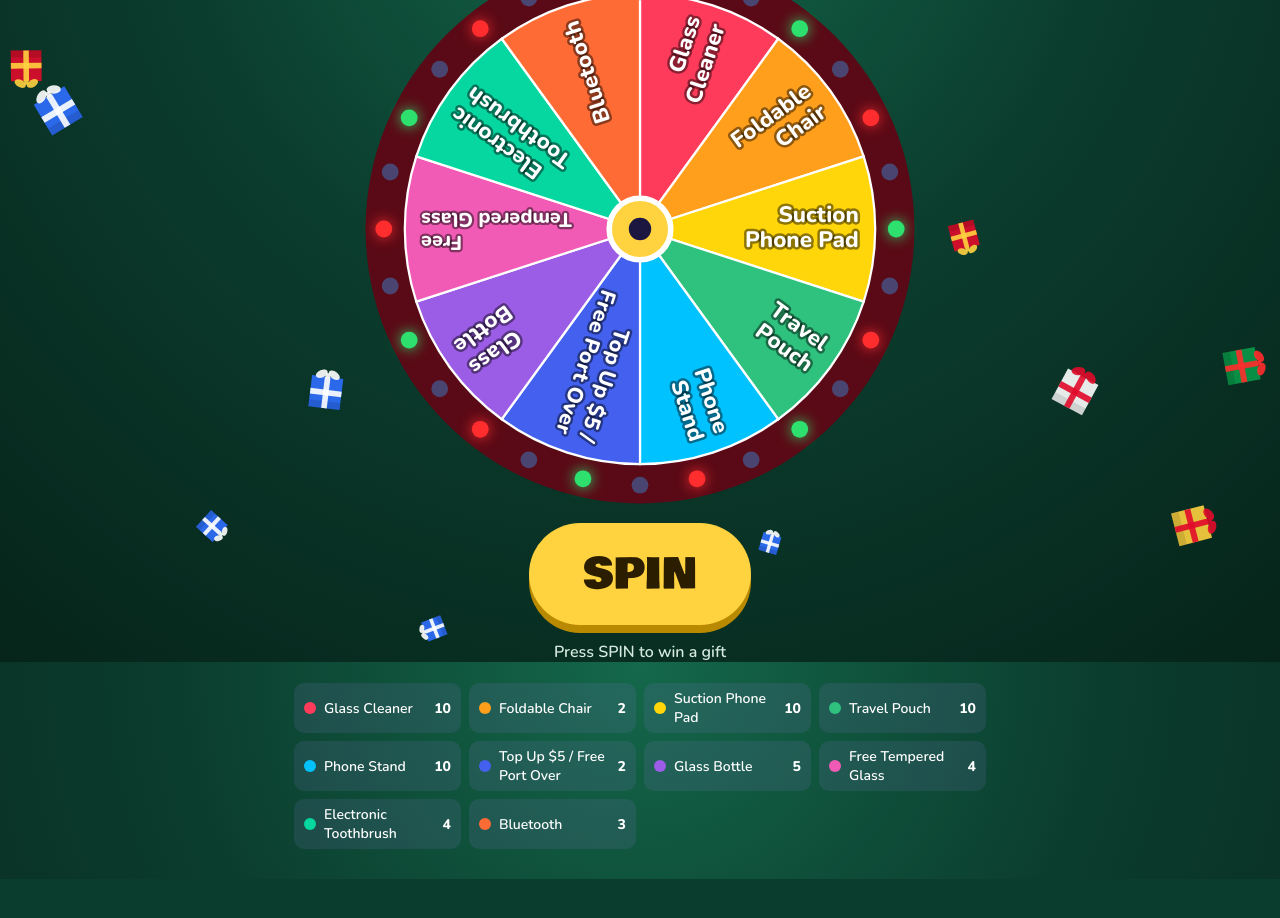
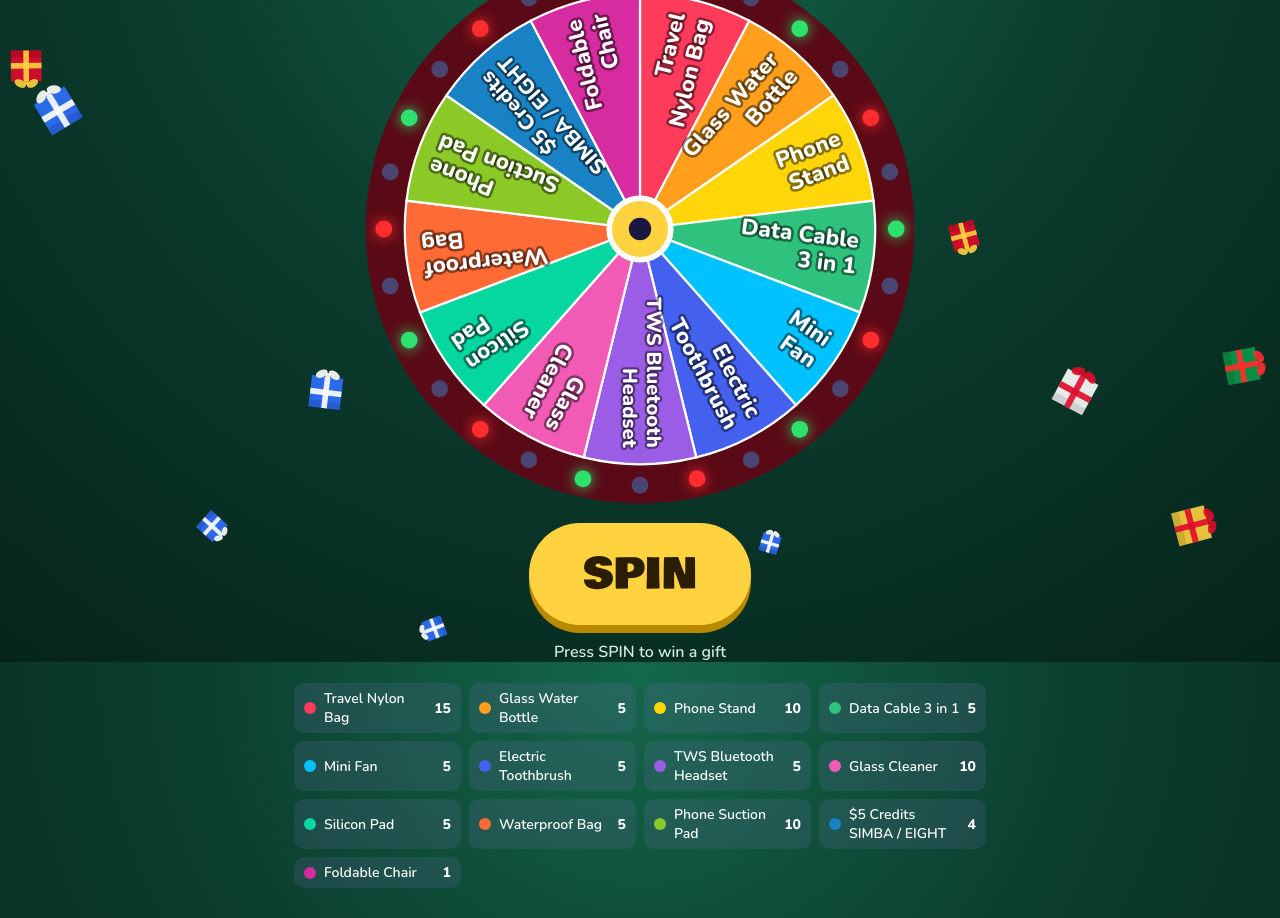
Before and after one commit to MobileConceptz/lucky-spin, a plain HTML site: page index.html in a window 1280 px wide. Shown: the part 138-1056 px from the top of the page. Before the commit the page ends 1017 px from the top, so only its background shows below. Drawn offline with nearby package versions, Linux system fonts and the light colour scheme.

Commit message:
Add files via upload

```diff
--- a/index.html
+++ b/index.html
@@ -67,17 +67,20 @@ canvas#wheel{width:100%;height:100%;display:block}
 </div>
 <script>
 const G=[
+ {n:'Travel Nylon Bag',l:'Travel\nNylon Bag',q:15},
+ {n:'Glass Water Bottle',l:'Glass Water\nBottle',q:5},
+ {n:'Phone Stand',l:'Phone\nStand',q:10},
+ {n:'Data Cable 3 in 1',l:'Data Cable\n3 in 1',q:5},
+ {n:'Mini Fan',l:'Mini\nFan',q:5},
+ {n:'Electric Toothbrush',l:'Electric\nToothbrush',q:5},
+ {n:'TWS Bluetooth Headset',l:'TWS Bluetooth\nHeadset',q:5},
  {n:'Glass Cleaner',l:'Glass\nCleaner',q:10},
- {n:'Foldable Chair',l:'Foldable\nChair',q:2},
- {n:'Suction Phone Pad',l:'Suction\nPhone Pad',q:10},
- {n:'Travel Pouch',l:'Travel\nPouch',q:10},
- {n:'Phone Stand',l:'Phone\nStand',q:10},
- {n:'Simba / Eight Wallet Top Up $5 / Free Port Over',l:'Top Up $5 /\nFree Port Over',q:2},
- {n:'Glass Bottle',l:'Glass\nBottle',q:5},
- {n:'Free Tempered Glass (Clear)',l:'Free\nTempered Glass',q:4},
- {n:'Electronic Toothbrush',l:'Electronic\nToothbrush',q:4},
- {n:'Bluetooth',l:'Bluetooth',q:3}];
-const PAL=['#ff3b5c','#ff9f1c','#ffd60a','#2ec27e','#00c2ff','#4361ee','#9b5de5','#f15bb5','#06d6a0','#ff6b35'];
+ {n:'Silicon Pad',l:'Silicon\nPad',q:5},
+ {n:'Waterproof Bag',l:'Waterproof\nBag',q:5},
+ {n:'Phone Suction Pad',l:'Phone\nSuction Pad',q:10},
+ {n:'$5 Credits (SIMBA and EIGHT only)',l:'$5 Credits\nSIMBA / EIGHT',q:4},
+ {n:'Foldable Chair',l:'Foldable\nChair',q:1}];
+const PAL=['#ff3b5c','#ff9f1c','#ffd60a','#2ec27e','#00c2ff','#4361ee','#9b5de5','#f15bb5','#06d6a0','#ff6b35','#8ac926','#1982c4','#d62ca0'];
 const XM=['#ff2d2d','#ffd23f','#2ee06e','#ffffff'];const N=G.length,SEG=360/N,$=id=>document.getElementById(id);
 let rem=G.map(g=>g.q);
 try{const s=JSON.parse(localStorage.getItem('wheelStock')||'null');if(Array.isArray(s)&&s.length===N)rem=s}catch(e){}
@@ -186,7 +189,7 @@ function spin(){
   let r=Math.random()*pool.reduce((a,i)=>a+rem[i],0),target=pool[0];
   for(const i of pool){r-=rem[i];if(r<=0){target=i;break}}
   const th=target*SEG+SEG/2+(Math.random()-.5)*SEG*.6,r0=rot;
-  const r1=r0+360*7+((((-th-r0)%360)+360)%360),D=8500,t0=performance.now();
+  const r1=r0+360*8+((((-th-r0)%360)+360)%360),D=10000,t0=performance.now();
   $('disco').classList.add('on');music(true);let last=-1;
   (function f(now){
     const p=Math.min(1,(now-t0)/D),e=1-Math.pow(1-p,4.5);rot=r0+(r1-r0)*e;
```
